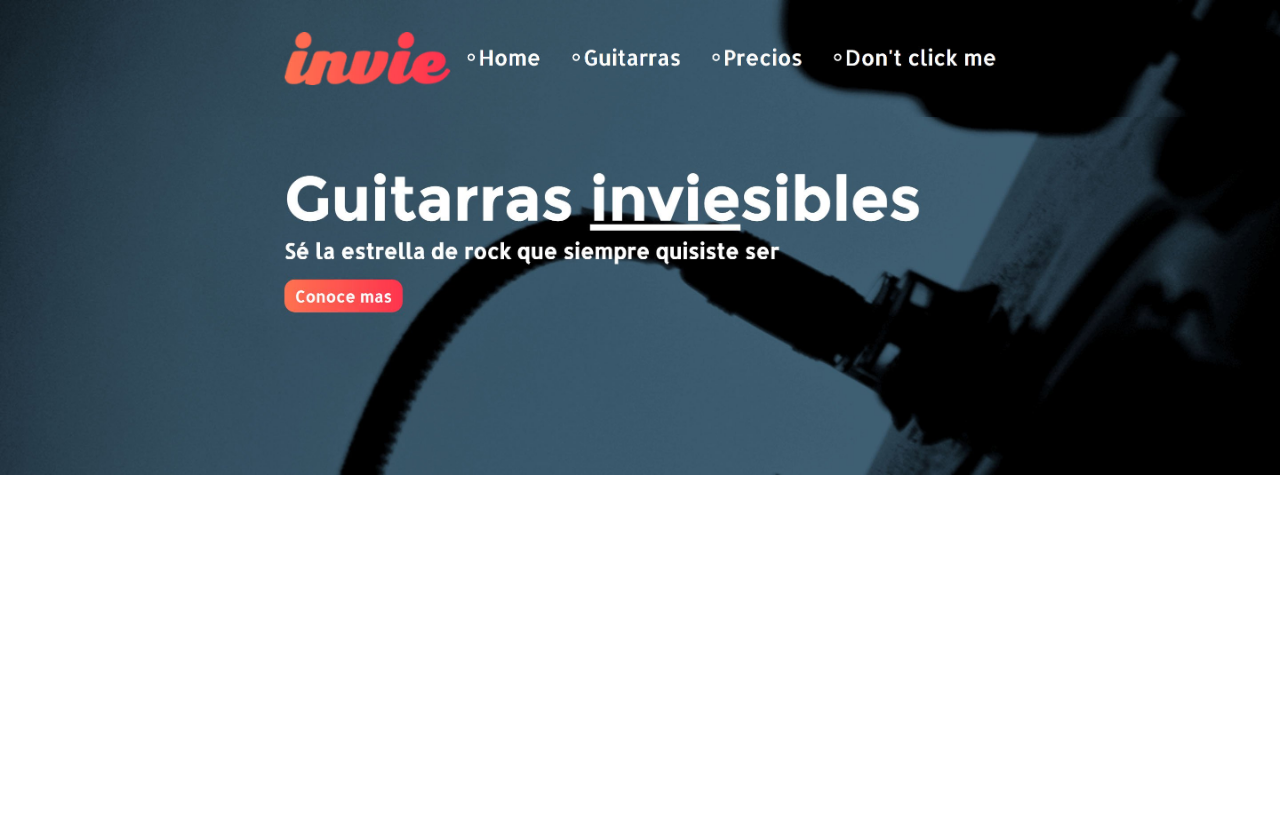
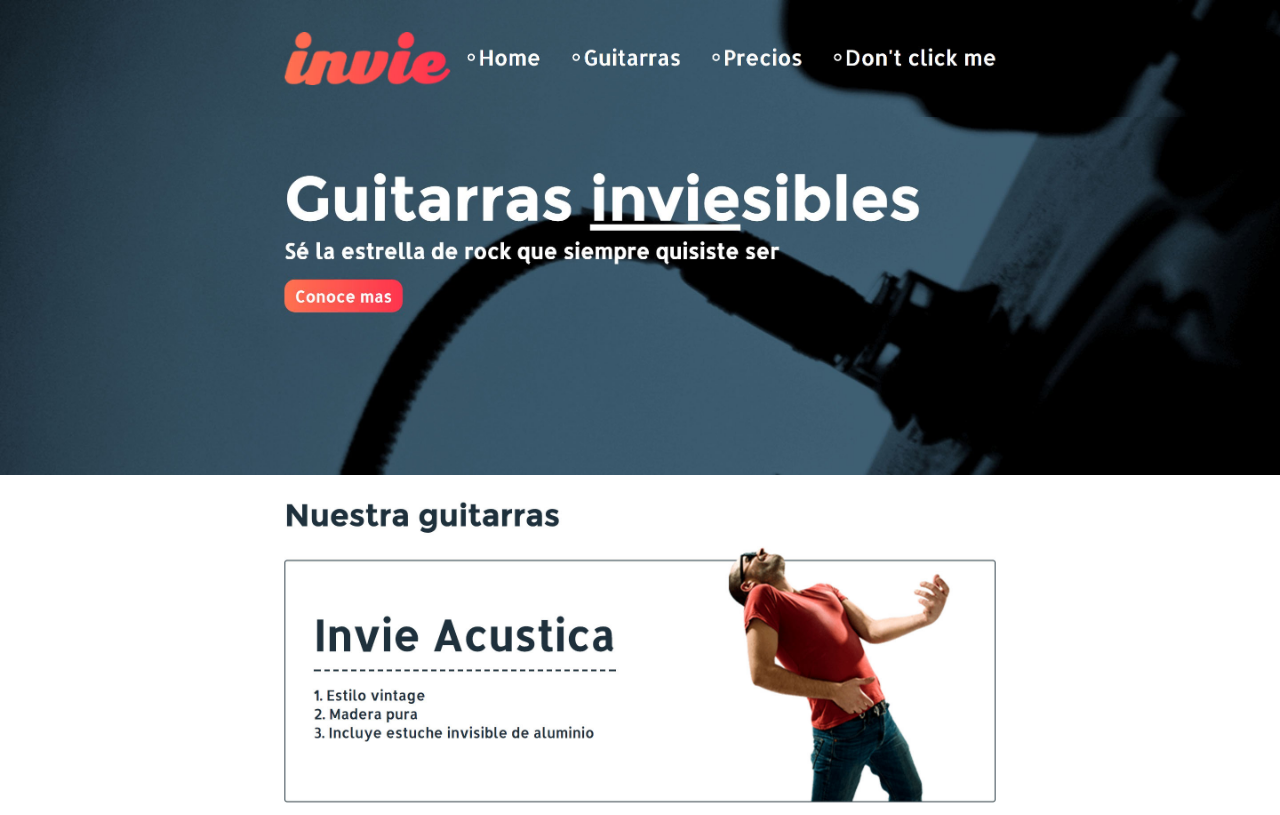
Before and after one commit to nahuelsc/invie-github, a plain HTML site: page index.html in a window 1280 px wide. Drawn offline with Linux system fonts and the light colour scheme.

Commit message:
agregando el img de la guitarra acustica

```diff
--- a/index.html
+++ b/index.html
@@ -17,5 +17,6 @@
   <body>
     <img src="images/header_0fdd3fdf-3dcc-4466-8a28-4cbcc02a2c6e.jpg" alt="">
     <img src="images/hero_51f6ca4a-043f-4384-bf2d-0276833261fc.jpg" alt="">
+    <img src="images/acustica_395abf3a-d46e-4f19-a9cc-ddee140e6597.jpg" alt="">
   </body>
 </html>
```
